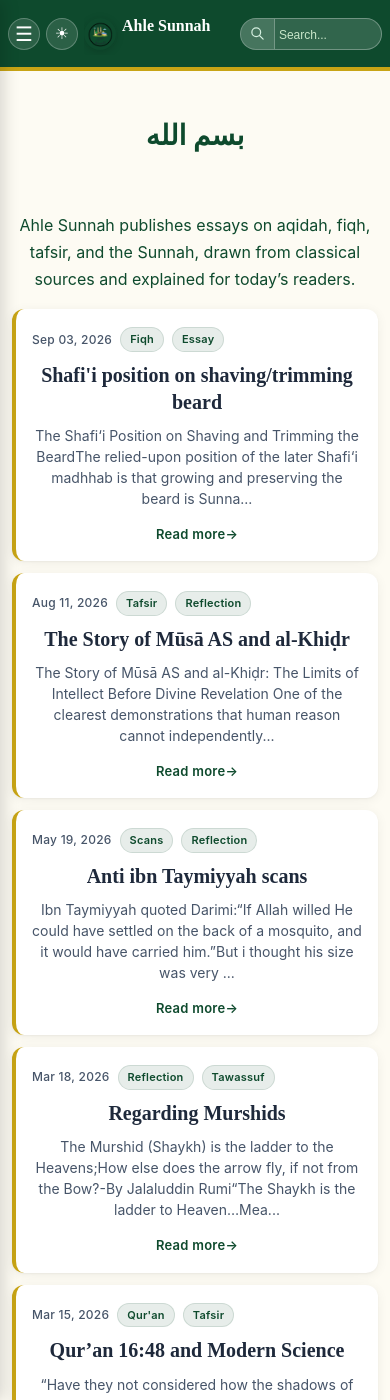
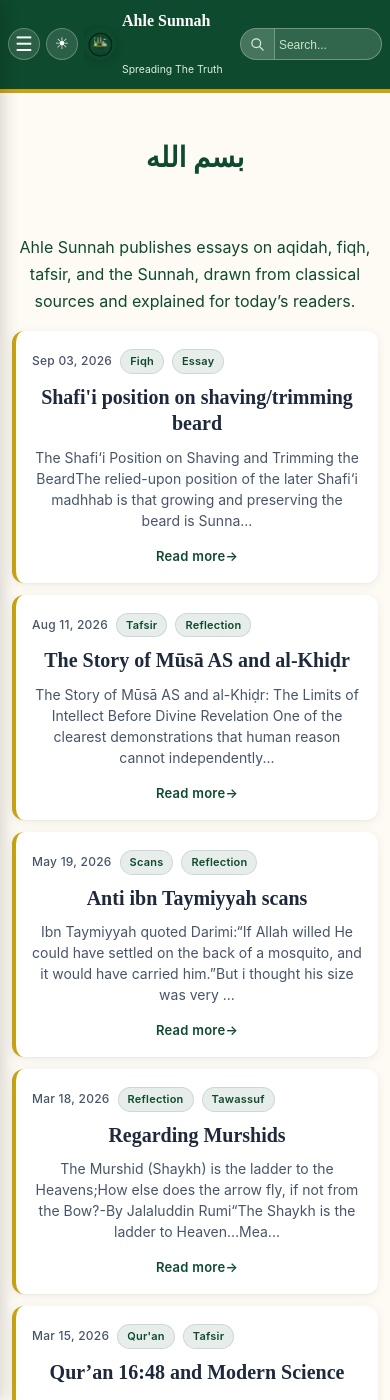
Before and after one commit to Fali17/ahlesunnah, a Jekyll site: the page built from index.html, in a window 390 px wide and 1400 px high. Built offline with Jekyll 4.4.1, drawn with Linux system fonts in a browser that asks for light colours; the list of posts is cut into pages by our own code.

Commit message:
Update default.html

```diff
--- a/_layouts/default.html
+++ b/_layouts/default.html
@@ -810,7 +810,40 @@ html[data-theme="dark"] .theme-toggle-btn .theme-icon-dark { display: inline; }
     font-size: 0.9rem !important;
   }
 }
-
+  @media (max-width: 768px) {
+  .brand-text {
+    display: flex;
+    flex-direction: column;
+    justify-content: center;
+    min-width: 0;
+    overflow: hidden;
+  }
+
+  .site-brand-title {
+    font-size: 1rem !important;
+    line-height: 1.15 !important;
+    margin: 0 !important;
+    white-space: nowrap;
+    overflow: hidden;
+    text-overflow: ellipsis;
+  }
+
+  /* Show subtitle under title on mobile */
+  .subtitle,
+  .header-inner .subtitle,
+  .brand-text .subtitle {
+    display: block !important;
+    font-size: 0.65rem !important;
+    line-height: 1.2 !important;
+    margin: 2px 0 0 0 !important;
+    color: #e8f5e9 !important;
+    opacity: 0.95;
+    white-space: nowrap;
+    overflow: hidden;
+    text-overflow: ellipsis;
+    max-width: 100%;
+  }
+  }
   </style>
 
 </head>
```
